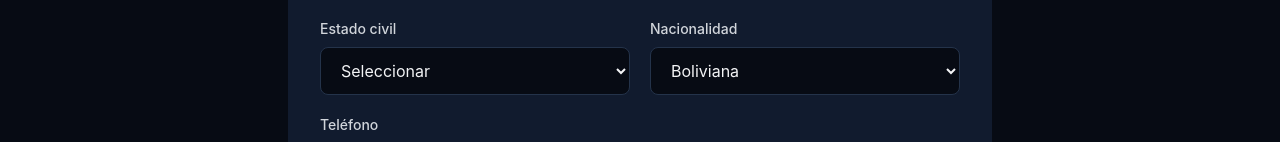
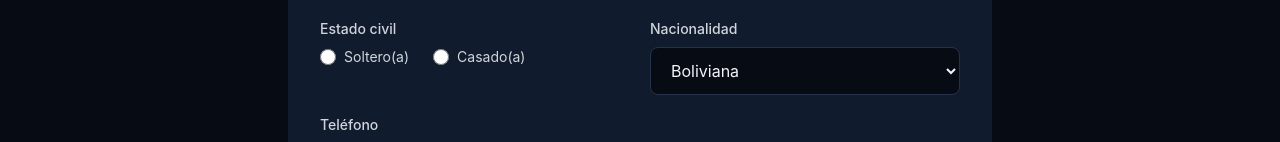
Before and after one commit to armindevelopertec-max/SITBT, a Next.js app in the folder frontend/: page /admision/pre-registro in a window 1280 px wide. Shown: the part 726-868 px from the top of the page. Built offline with nearby package versions, Linux system fonts and the light colour scheme; no server answers.

Commit message:
fix: estado civil con radio buttons solo soltero/casado

```diff
--- a/frontend/src/app/(dashboard)/estudiantes/nuevo/page.tsx
+++ b/frontend/src/app/(dashboard)/estudiantes/nuevo/page.tsx
@@ -365,18 +365,31 @@ export default function NewStudentPage() {
                 {errors.gender && <p className="text-xs text-red-500 mt-1">{errors.gender}</p>}
               </div>
               <div>
-                <Select
-                  label="Estado Civil"
-                  value={personData.marital_status}
-                  onChange={(e) => setPersonData({ ...personData, marital_status: e.target.value })}
-                  options={[
-                    { value: 'Soltera(o)', label: 'Soltero(a)' },
-                    { value: 'Casada(o)', label: 'Casado(a)' },
-                    { value: 'Viuda(o)', label: 'Viudo(a)' },
-                    { value: 'Divorciada(o)', label: 'Divorciado(a)' },
-                  ]}
-                  placeholder="Seleccionar..."
-                />
+                <label className="block text-sm font-medium text-gray-700 mb-2">Estado Civil</label>
+                <div className="flex gap-4">
+                  <label className="flex items-center gap-2 cursor-pointer">
+                    <input
+                      type="radio"
+                      name="marital_status"
+                      value="Soltera(o)"
+                      checked={personData.marital_status === 'Soltera(o)'}
+                      onChange={(e) => setPersonData({ ...personData, marital_status: e.target.value })}
+                      className="w-4 h-4 text-primary-600 focus:ring-primary-500"
+                    />
+                    <span className="text-sm text-gray-700">Soltero(a)</span>
+                  </label>
+                  <label className="flex items-center gap-2 cursor-pointer">
+                    <input
+                      type="radio"
+                      name="marital_status"
+                      value="Casada(o)"
+                      checked={personData.marital_status === 'Casada(o)'}
+                      onChange={(e) => setPersonData({ ...personData, marital_status: e.target.value })}
+                      className="w-4 h-4 text-primary-600 focus:ring-primary-500"
+                    />
+                    <span className="text-sm text-gray-700">Casado(a)</span>
+                  </label>
+                </div>
               </div>
               <div>
                 <Select
--- a/frontend/src/app/(public)/admision/pre-registro/page.tsx
+++ b/frontend/src/app/(public)/admision/pre-registro/page.tsx
@@ -302,18 +302,30 @@ function PreRegistroForm() {
                 <label className="block text-sm font-medium text-gray-300 mb-2">
                   Estado civil
                 </label>
-                <select
-                  name="marital_status"
-                  value={form.marital_status || ''}
-                  onChange={handleChange}
-                  className="w-full px-4 py-3 bg-dark-900 border border-dark-600 rounded-lg text-gray-100 focus:ring-2 focus:ring-primary-500 focus:border-primary-500 transition-all"
-                >
-                  <option value="">Seleccionar</option>
-                  <option value="Soltera(o)">Soltero(a)</option>
-                  <option value="Casada(o)">Casado(a)</option>
-                  <option value="Viuda(o)">Viudo(a)</option>
-                  <option value="Divorciada(o)">Divorciado(a)</option>
-                </select>
+                <div className="flex gap-6">
+                  <label className="flex items-center gap-2 cursor-pointer">
+                    <input
+                      type="radio"
+                      name="marital_status"
+                      value="Soltera(o)"
+                      checked={form.marital_status === 'Soltera(o)'}
+                      onChange={handleChange}
+                      className="w-4 h-4 text-primary-500 focus:ring-primary-500"
+                    />
+                    <span className="text-sm text-gray-300">Soltero(a)</span>
+                  </label>
+                  <label className="flex items-center gap-2 cursor-pointer">
+                    <input
+                      type="radio"
+                      name="marital_status"
+                      value="Casada(o)"
+                      checked={form.marital_status === 'Casada(o)'}
+                      onChange={handleChange}
+                      className="w-4 h-4 text-primary-500 focus:ring-primary-500"
+                    />
+                    <span className="text-sm text-gray-300">Casado(a)</span>
+                  </label>
+                </div>
               </div>
 
               <div>
```
